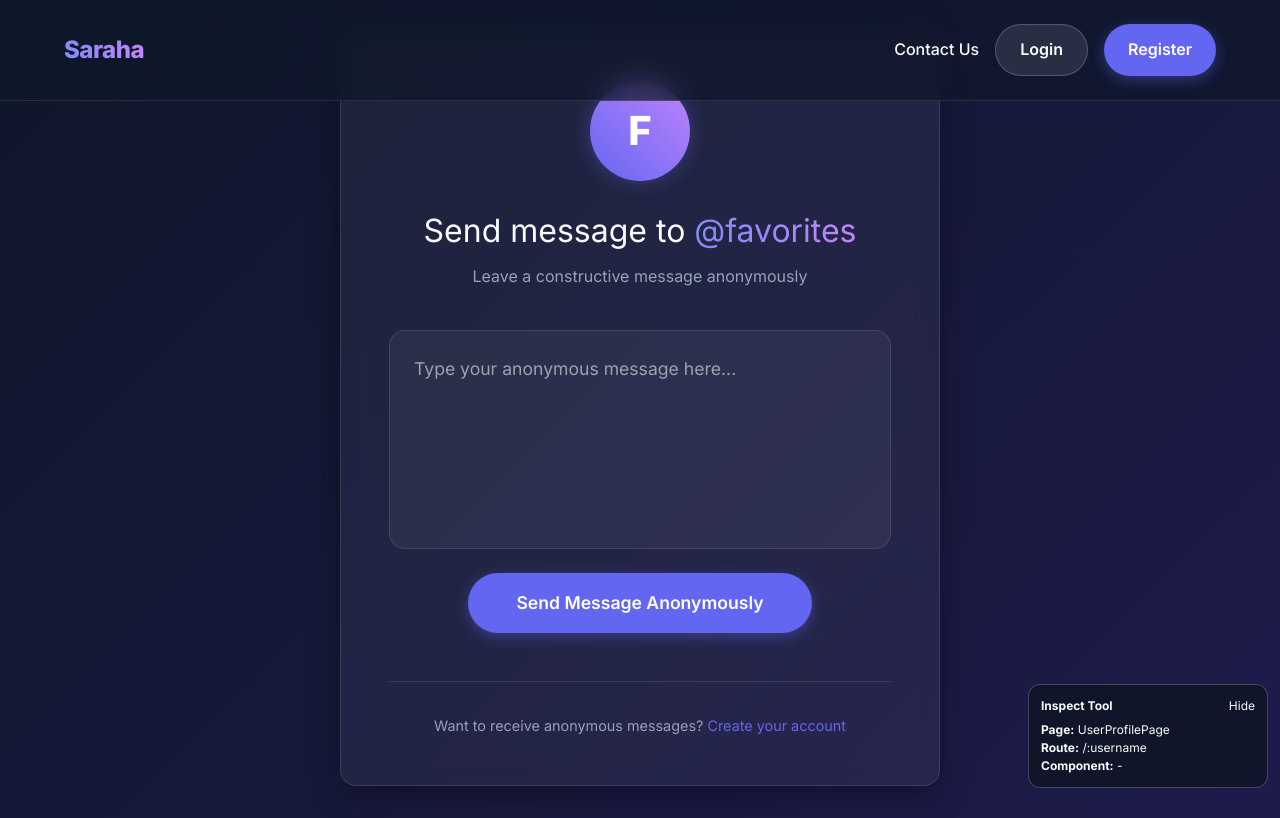
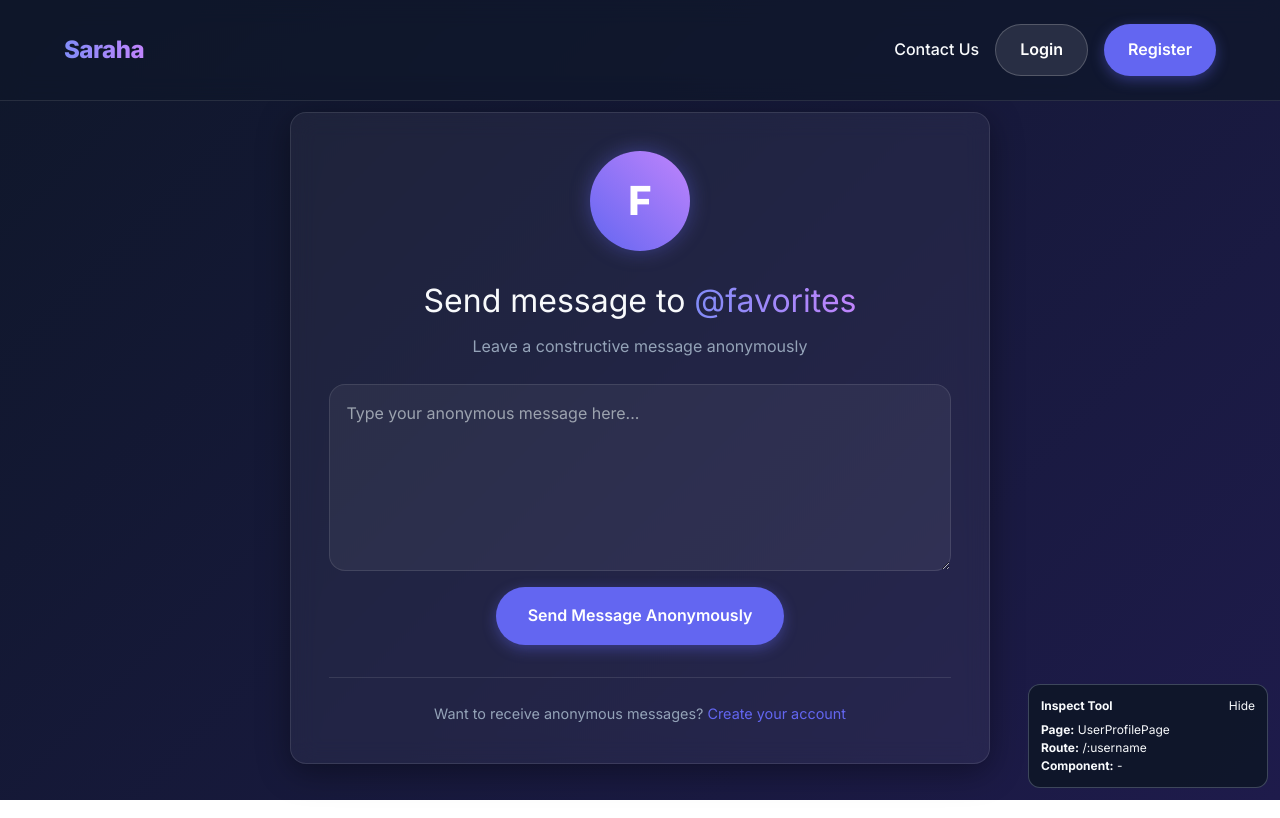
Before and after one commit to SamyShaawat/Saraha, a React (Vite) app in the folder apps/frontend/: page /favorites in a window 1280 px wide. Built offline with nearby package versions, Linux system fonts and the light colour scheme.

Commit message:
feat(ui): refactor user profile page components

```diff
--- /dev/null
+++ b/apps/frontend/src/app/components/profile/UserProfileCard.tsx
@@ -0,0 +1,85 @@
+import React from 'react';
+import { inspectProps } from '../../features/shared/utils/inspect';
+
+function ProfileAvatar({ username }: { username?: string }) {
+  return (
+    <div
+      style={{
+        width: '100px',
+        height: '100px',
+        borderRadius: '50%',
+        background: 'linear-gradient(45deg, #6366f1, #c084fc)',
+        margin: '0 auto 1.5rem auto',
+        display: 'flex',
+        alignItems: 'center',
+        justifyContent: 'center',
+        fontSize: '2.5rem',
+        color: '#fff',
+        fontWeight: 800,
+        boxShadow: '0 0 20px rgba(99, 102, 241, 0.4)',
+      }}
+    >
+      {username?.charAt(0).toUpperCase() ?? '?'}
+    </div>
+  );
+}
+
+function AnonymousMessageForm() {
+  return (
+    <form {...inspectProps('UserProfilePage.Form')} className="responsive-stack">
+      <textarea
+        rows={6}
+        style={{
+          width: '100%',
+          padding: '1rem',
+          borderRadius: 'var(--radius-lg)',
+          background: 'rgba(255, 255, 255, 0.05)',
+          border: '1px solid var(--glass-border)',
+          color: '#fff',
+          outline: 'none',
+          resize: 'vertical',
+          minHeight: '140px',
+          lineHeight: '1.6',
+          fontSize: '1rem',
+        }}
+        placeholder="Type your anonymous message here..."
+      />
+      <button type="submit" className="btn btn-primary" style={{ padding: '1rem 2rem', alignSelf: 'center', fontSize: '1rem' }}>
+        Send Message Anonymously
+      </button>
+    </form>
+  );
+}
+
+function ProfileFooter() {
+  return (
+    <div style={{ marginTop: '2rem', paddingTop: '1.5rem', borderTop: '1px solid var(--glass-border)' }}>
+      <p style={{ color: 'var(--text-muted)', fontSize: '0.9rem' }}>
+        Want to receive anonymous messages?{' '}
+        <a href="/register" style={{ color: 'var(--primary-color)' }}>
+          Create your account
+        </a>
+      </p>
+    </div>
+  );
+}
+
+export function UserProfileCard({ username }: { username?: string }) {
+  return (
+    <section
+      {...inspectProps('UserProfilePage.Card')}
+      className="glass-panel animate-fade-in-up"
+      style={{ width: '100%', padding: 'clamp(1.25rem, 3vw, 2.5rem)', textAlign: 'center' }}
+    >
+      <ProfileAvatar username={username} />
+      <h1 style={{ fontSize: 'clamp(1.4rem, 3.5vw, 2rem)', marginBottom: '0.5rem' }}>
+        Send message to <span className="gradient-text">@{username}</span>
+      </h1>
+      <p style={{ color: 'var(--text-muted)', marginBottom: '1.5rem' }}>Leave a constructive message anonymously</p>
+      <AnonymousMessageForm />
+      <ProfileFooter />
+    </section>
+  );
+}
+
+export default UserProfileCard;
--- a/apps/frontend/src/app/pages/UserProfilePage.tsx
+++ b/apps/frontend/src/app/pages/UserProfilePage.tsx
@@ -1,79 +1,15 @@
 import React from 'react';
-import Navbar from '../components/Navbar';
 import { useParams } from 'react-router-dom';
-import { inspectProps } from '../features/shared/utils/inspect';
+import PageShell from '../components/PageShell';
+import { UserProfileCard } from '../components/profile/UserProfileCard';
 
 export function UserProfilePage() {
   const { username } = useParams();
 
   return (
-    <div {...inspectProps('UserProfilePage', { username })}>
-      <Navbar />
-      <div {...inspectProps('UserProfilePage.Container')} style={{
-        display: 'flex',
-        justifyContent: 'center',
-        alignItems: 'center',
-        minHeight: '100vh',
-        padding: '2rem'
-      }}>
-        <div {...inspectProps('UserProfilePage.Card')} className="glass-panel animate-fade-in-up" style={{
-          maxWidth: '600px',
-          width: '100%',
-          padding: '3rem',
-          textAlign: 'center'
-        }}>
-          {/* User Avatar */}
-          <div style={{
-            width: '100px',
-            height: '100px',
-            borderRadius: '50%',
-            background: 'linear-gradient(45deg, #6366f1, #c084fc)',
-            margin: '0 auto 1.5rem auto',
-            display: 'flex',
-            alignItems: 'center',
-            justifyContent: 'center',
-            fontSize: '2.5rem',
-            color: '#fff',
-            fontWeight: 800,
-            boxShadow: '0 0 20px rgba(99, 102, 241, 0.4)'
-          }}>
-            {username?.charAt(0).toUpperCase()}
-          </div>
-
-          <h1 style={{ fontSize: '2rem', marginBottom: '0.5rem' }}>Send message to <span className="gradient-text">@{username}</span></h1>
-          <p style={{ color: 'var(--text-muted)', marginBottom: '2.5rem' }}>Leave a constructive message anonymously</p>
-
-          <form {...inspectProps('UserProfilePage.Form')} style={{ display: 'flex', flexDirection: 'column', gap: '1.5rem' }}>
-            <textarea
-              rows={6}
-              style={{
-                width: '100%',
-                padding: '1.5rem',
-                borderRadius: 'var(--radius-lg)',
-                background: 'rgba(255, 255, 255, 0.05)',
-                border: '1px solid var(--glass-border)',
-                color: '#fff',
-                outline: 'none',
-                resize: 'none',
-                lineHeight: '1.6',
-                fontSize: '1.1rem'
-              }}
-              placeholder="Type your anonymous message here..."
-            />
-
-            <button type="submit" className="btn btn-primary" style={{ padding: '1rem 3rem', alignSelf: 'center', fontSize: '1.1rem' }}>
-              Send Message Anonymously
-            </button>
-          </form>
-
-          <div style={{ marginTop: '3rem', paddingTop: '2rem', borderTop: '1px solid var(--glass-border)' }}>
-             <p style={{ color: 'var(--text-muted)', fontSize: '0.9rem' }}>
-                Want to receive anonymous messages? <a href="/register" style={{ color: 'var(--primary-color)' }}>Create your account</a>
-             </p>
-          </div>
-        </div>
-      </div>
-    </div>
+    <PageShell pageName="UserProfilePage" contentName="UserProfilePage.Container" centered maxWidth="700px">
+      <UserProfileCard username={username} />
+    </PageShell>
   );
 }
 
```
